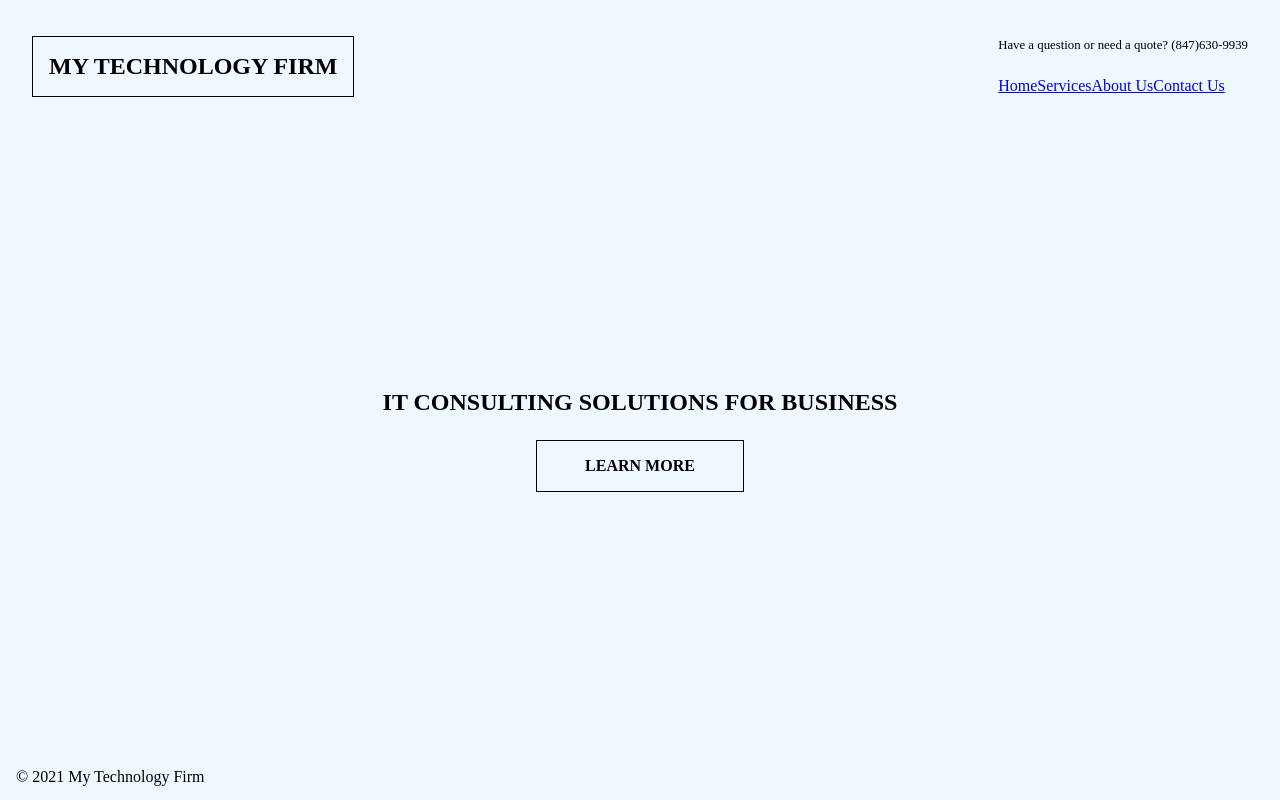
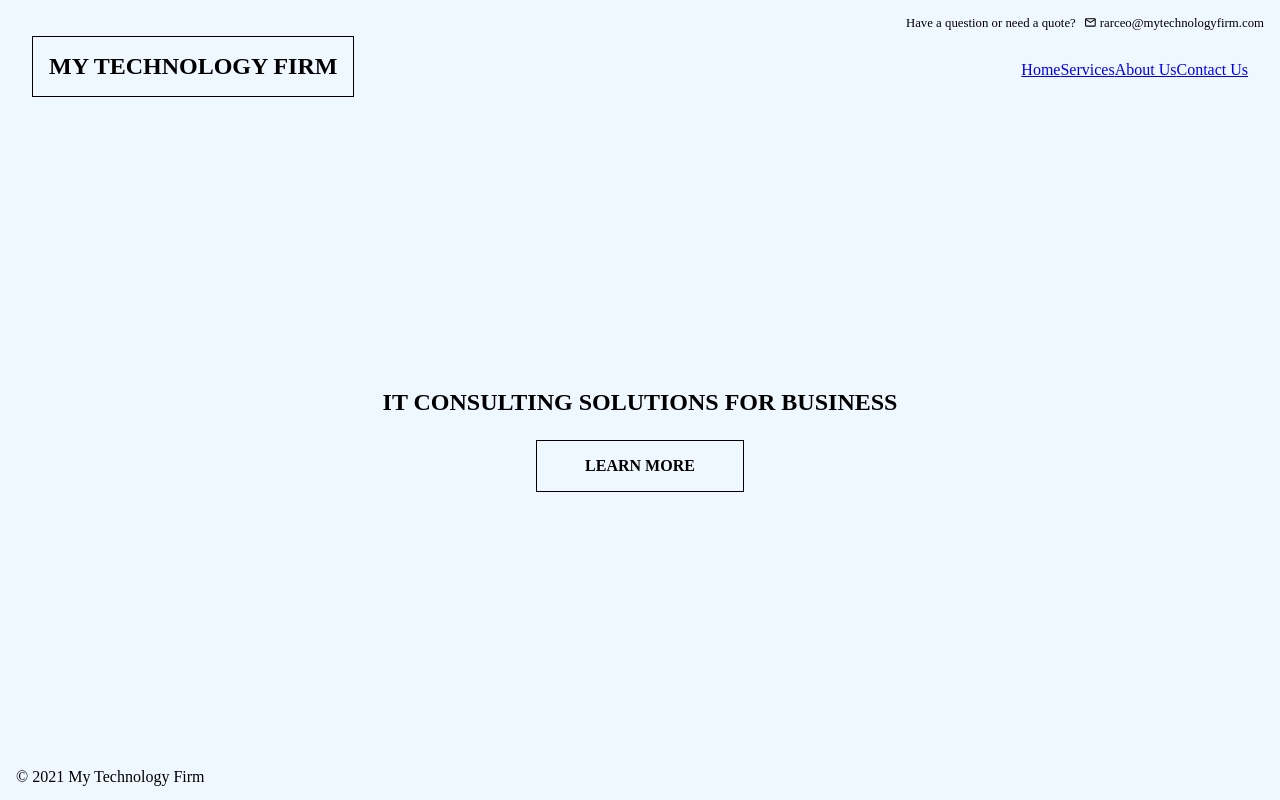
Before and after one commit to c-gasiciel/gatsby-sandbox, a Gatsby site: page / in a window 1280 px wide. Built offline with nearby package versions, Linux system fonts and the light colour scheme; Gatsby itself is replaced by a stand-in of ours.

Commit message:
Update header contact info

```diff
--- a/src/components/header.js
+++ b/src/components/header.js
@@ -2,6 +2,7 @@ import React, { useState } from 'react';
 import styled from 'styled-components';
 import { Link } from 'gatsby';
 import { FiMenu } from 'react-icons/fi';
+import { MdOutlineEmail } from 'react-icons/md';
 import Navbar from './navbar';
 
 
@@ -32,7 +33,10 @@ const Header = () =>{
         <PageHeader>
             <NavLogo to="/">My Technology Firm</NavLogo>
             <RightHeader>
-                <HeaderContact>Have a question or need a quote? (847)630-9939</HeaderContact>
+                <HeaderContact>Have a question or need a quote?
+                    <MailIcon />
+                    rarceo@mytechnologyfirm.com
+                </HeaderContact>
                 <MenuToggleContainer onClick={ toggleMenu } >
                     { button }
                 </MenuToggleContainer>
@@ -107,10 +111,13 @@ const RightHeader = styled.div`
 
 const HeaderContact = styled.p`
     display: flex;
-    flex-direction: row-reverse;
+    flex-direction: row;
     font-size: .8rem;
     color: black;
     padding: 0;
+    position: absolute;
+    right: 1rem;
+    top: 0;
     margin: 1rem 0rem 0rem 0rem;
 
     @media screen and (max-width: 1044px){
@@ -137,3 +144,7 @@ const MenuToggleContainer = styled.button`
 const Bars = styled(FiMenu) `
     font-size: 2rem;
 `
+
+const MailIcon = styled(MdOutlineEmail)`
+    margin: 0rem 0.2rem 0rem 0.5rem;
+`
```
